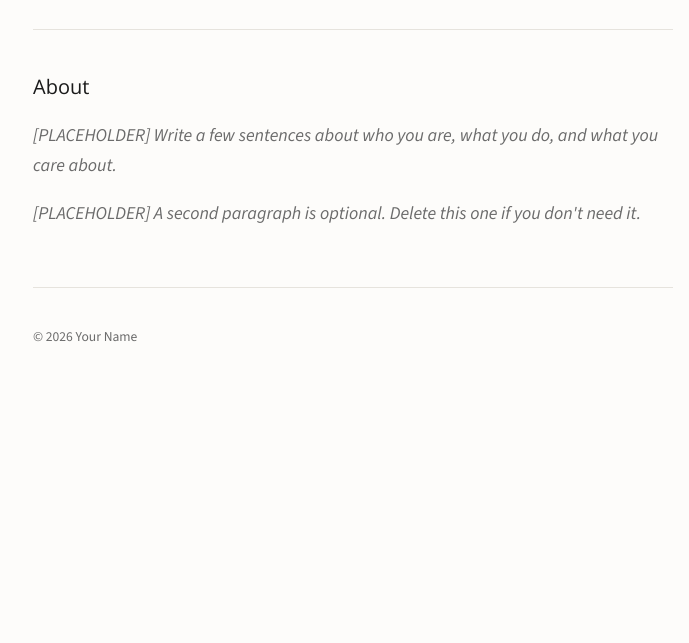
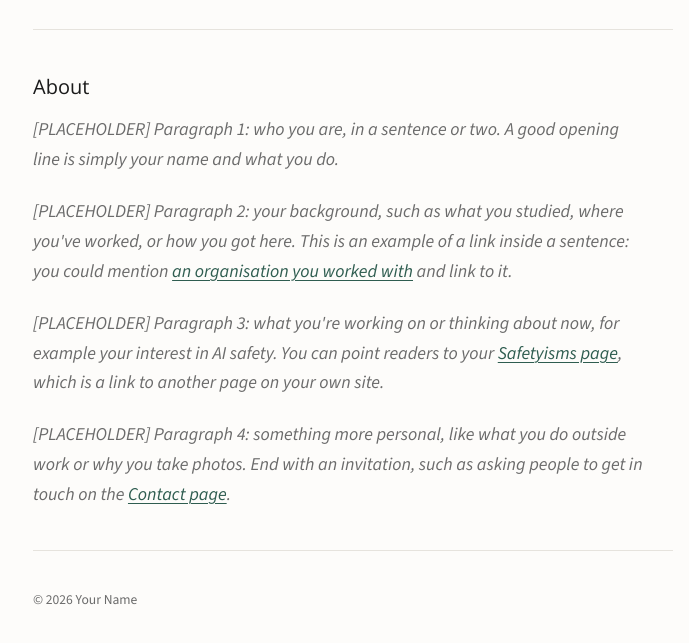
Before and after one commit to joshpeng703/jeiga, a plain HTML site: page index.html in a window 1280 px wide. Shown: the part 141-784 px from the top of the page, without its empty margins (287-976 px from the left). Drawn offline with nearby package versions, Linux system fonts and the light colour scheme.

Commit message:
Set up About page for a longer write-up
Four placeholder paragraphs with example links, a comfortable reading
width and paragraph spacing.

Co-Authored-By: Claude Opus 5.5 <noreply@anthropic.com>
Claude-Session: https://claude.ai/code/session_01JqWZK3iadTdgfzrqB7dhQV

```diff
--- a/index.html
+++ b/index.html
@@ -31,8 +31,24 @@
     <!-- ===================== ABOUT ===================== -->
     <section id="about">
       <h2>About</h2>
-      <p class="placeholder">[PLACEHOLDER] Write a few sentences about who you are, what you do, and what you care about.</p>
-      <p class="placeholder">[PLACEHOLDER] A second paragraph is optional. Delete this one if you don't need it.</p>
+
+      <!-- HOW THIS WORKS:
+           - Each paragraph sits between <p> and </p>. To start a new paragraph,
+             close the current one with </p> and open a new one with <p>.
+           - A link looks like: <a href="https://the-address.com">the words people click</a>
+           - Add target="_blank" inside the <a ...> to open the link in a new tab:
+             <a href="https://the-address.com" target="_blank">words</a>
+           - When you replace placeholder text, also delete class="placeholder"
+             so it turns from grey italics into normal text. -->
+      <div class="prose">
+        <p class="placeholder">[PLACEHOLDER] Paragraph 1: who you are, in a sentence or two. A good opening line is simply your name and what you do.</p>
+
+        <p class="placeholder">[PLACEHOLDER] Paragraph 2: your background, such as what you studied, where you've worked, or how you got here. This is an example of a link inside a sentence: you could mention <a href="https://example.com">an organisation you worked with</a> and link to it.</p>
+
+        <p class="placeholder">[PLACEHOLDER] Paragraph 3: what you're working on or thinking about now, for example your interest in AI safety. You can point readers to your <a href="safetyisms.html">Safetyisms page</a>, which is a link to another page on your own site.</p>
+
+        <p class="placeholder">[PLACEHOLDER] Paragraph 4: something more personal, like what you do outside work or why you take photos. End with an invitation, such as asking people to get in touch on the <a href="contact.html">Contact page</a>.</p>
+      </div>
     </section>
 
   </main>
--- a/style.css
+++ b/style.css
@@ -141,3 +141,28 @@ h3 {
 
 /* The menu link for the page you're on is bold and not underlined */
 nav a.current { font-weight: bold; text-decoration: none; color: var(--text); }
+
+/* ---------- LONG TEXT (the About page) ---------- */
+/* Keeps lines to about 65 characters, which is comfortable to read,
+   and puts a clear gap between paragraphs. */
+.prose {
+  max-width: 34em;
+}
+
+.prose p {
+  margin: 0 0 1.25em;
+}
+
+.prose p:last-child {
+  margin-bottom: 0;
+}
+
+/* Links inside paragraphs: underline sits a little below the letters so it's easy to read */
+.prose a {
+  text-underline-offset: 0.15em;
+  text-decoration-thickness: 1px;
+}
+
+.prose a:hover {
+  text-decoration-thickness: 2px;
+}
```
